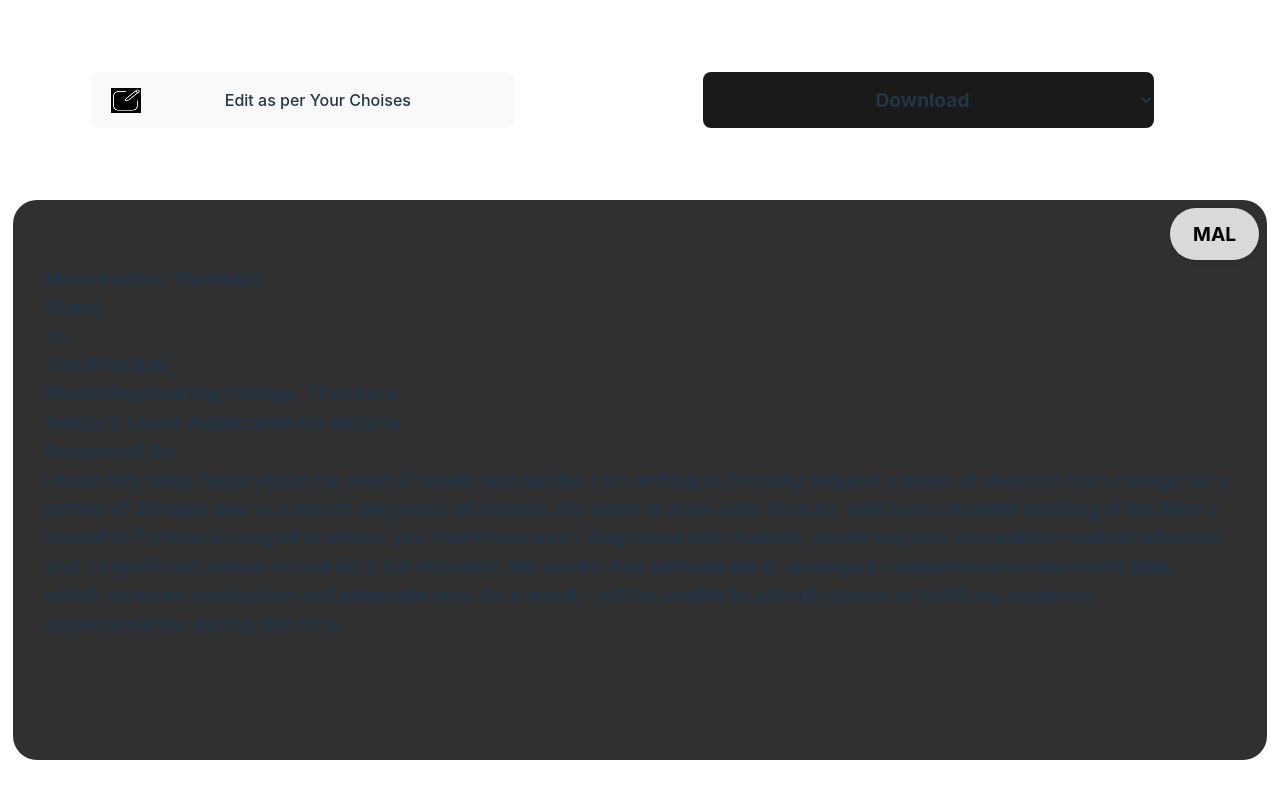
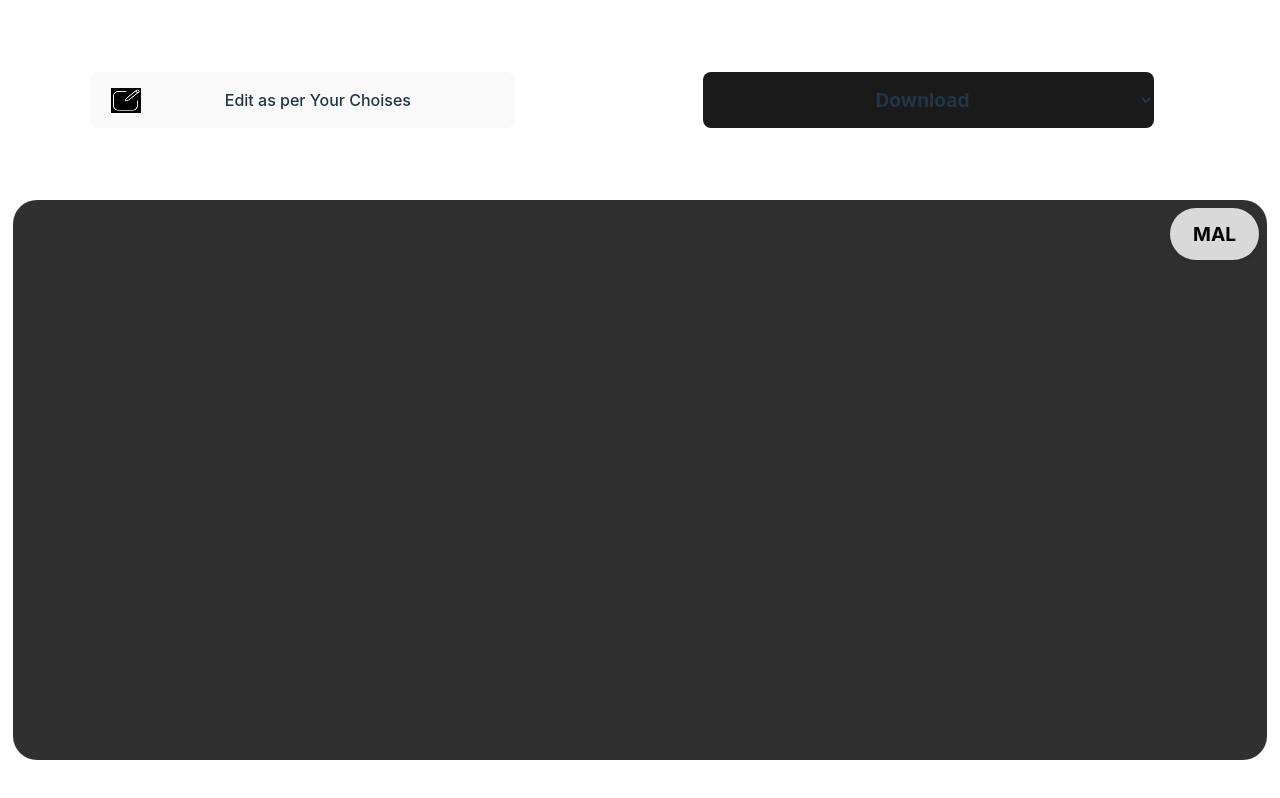
Before and after one commit to Albatrozx11/malform-ai, a React (Vite) app in the folder frontend/: page /Output in a window 1280 px wide. Built offline with nearby package versions, Linux system fonts and the light colour scheme.

Commit message:
commit frontend

```diff
--- a/frontend/src/pages/generator/components/Output.jsx
+++ b/frontend/src/pages/generator/components/Output.jsx
@@ -1,14 +1,32 @@
-import React from 'react'
+import React, { useState } from 'react'
 import edit from '../../../assets/Edit.jpg'
 import './Output.css'
+import jsPDF from 'jspdf'
 const Output = () => {
+  const [content,setContent] =useState('');
+  const [Edit,setEdit] =useState(false);
+  const handleContent = () =>{
+    setContent(content)
+    setEdit(true)
+  }
+  const handlePdf =()=>{
+    const doc = new jsPDF({
+      orientation: "landscape",
+      unit: "in",
+      format: [20, 20]
+    });
+
+    doc.text(content, 1, 1);
+    doc.save("two-by-four.pdf");
+  }
+
   return (
     <div className='Output_Main'>
     <div className='Output_Main_upper'>
     <div className='Dowload_Main'>
         <div className='Download_Main_Left'>
             <div className='Download_Main_Left_Contents'>
-                <button>Edit as per Your Choises<img src={edit} alt="" /></button>
+                <button onClick={handlePdf}>Edit as per Your Choises<img src={edit} alt="" /></button>
 
             </div>
         </div>
@@ -34,16 +52,10 @@ const Output = () => {
               <div className='Language_selector_button'>
                 <button>MAL</button>
               </div>
+
           </div>
-          <div className='Generating_container'> <p>Mens Hostel, Thrikkara <br />
-        [Date]<br/>
-To,<br />
-The Principal,<br />
-Model Engineering College, Thrikkara <br />
-Subject: Leave Application for Malaria <br />
-Respected Sir, <br />
-I hope this letter finds you in the best of health and spirits. I am writing to formally request a leave of absence from college for a period of 30 days due to a recent diagnosis of malaria. My name is Alan John Chacko, and I am a student residing at the Men's Hostel in Thrikkara.
-  I regret to inform you that I have been diagnosed with malaria, which requires immediate medical attention and a significant period of rest for a full recovery. My doctor has advised me to undergo a comprehensive treatment plan, which includes medication and adequate rest. As a result, I will be unable to attend classes or fulfill my academic responsibilities during this time.</p>
+          <div contentEditable={Edit} onClick={handleContent} onChange={handleContent} className='Generating_container'>
+          {content}
         </div>
         </div>
     </div>
```
